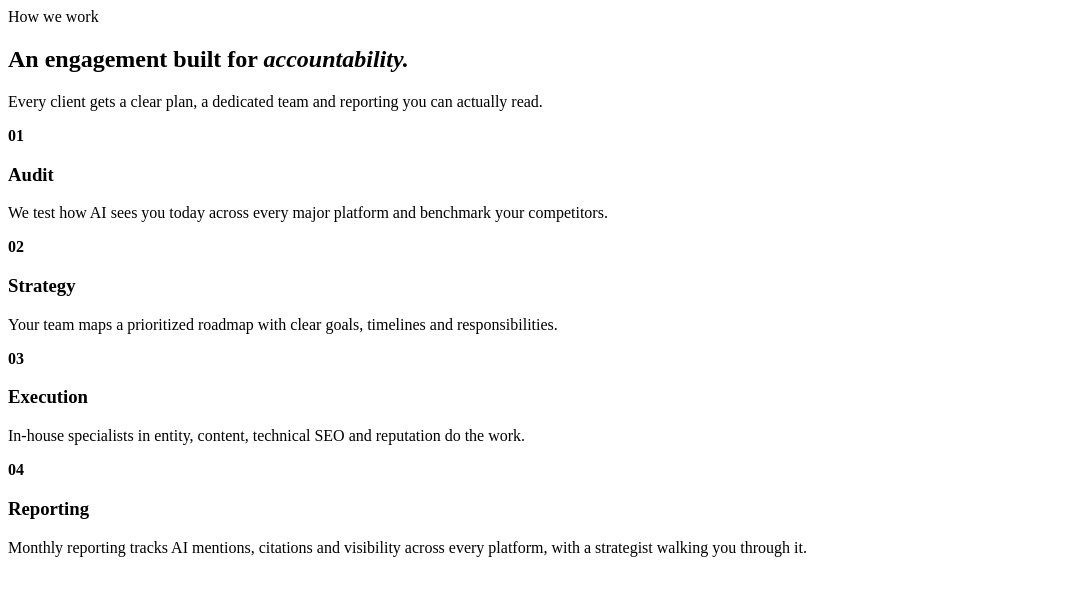
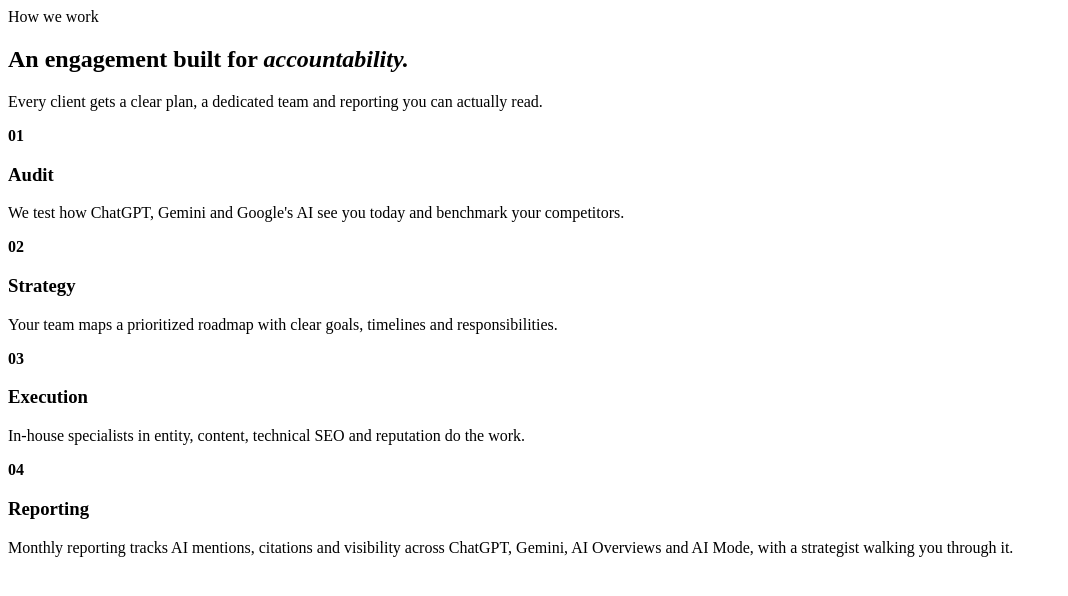
Before and after one commit to yrocconsulting/staging, a PHP site: page /how-we-work.php in a window 1280 px wide. Shown: the top 596 px of the page, without its empty margins (0-1068 px from the left). Run offline with PHP 8.4, Linux system fonts and the light colour scheme.

Commit message:
Homepage: '4 AI platforms tracked' on the live stats strip; How we work names the four platforms
Co-Authored-By: Claude Opus 5.5 <noreply@anthropic.com>
Claude-Session: https://claude.ai/code/session_018pQ9K1zrpPHnTVhJA32Jq3

```diff
--- a/theme/yroc/patterns/how-we-work.php
+++ b/theme/yroc/patterns/how-we-work.php
@@ -13,10 +13,10 @@
 			<p class="yr-lead">Every client gets a clear plan, a dedicated team and reporting you can actually read.</p>
 		</div>
 		<div class="yr-work">
-			<div class="yr-reveal"><b>01</b><h3>Audit</h3><p>We test how AI sees you today across every major platform and benchmark your competitors.</p></div>
+			<div class="yr-reveal"><b>01</b><h3>Audit</h3><p>We test how ChatGPT, Gemini and Google's AI see you today and benchmark your competitors.</p></div>
 			<div class="yr-reveal"><b>02</b><h3>Strategy</h3><p>Your team maps a prioritized roadmap with clear goals, timelines and responsibilities.</p></div>
 			<div class="yr-reveal"><b>03</b><h3>Execution</h3><p>In-house specialists in entity, content, technical SEO and reputation do the work.</p></div>
-			<div class="yr-reveal"><b>04</b><h3>Reporting</h3><p>Monthly reporting tracks AI mentions, citations and visibility across every platform, with a strategist walking you through it.</p></div>
+			<div class="yr-reveal"><b>04</b><h3>Reporting</h3><p>Monthly reporting tracks AI mentions, citations and visibility across ChatGPT, Gemini, AI Overviews and AI Mode, with a strategist walking you through it.</p></div>
 		</div>
 	</div>
 </section>
```
Also changed, not shown: theme/yroc/patterns/stats.php (+6 -3 lines).
